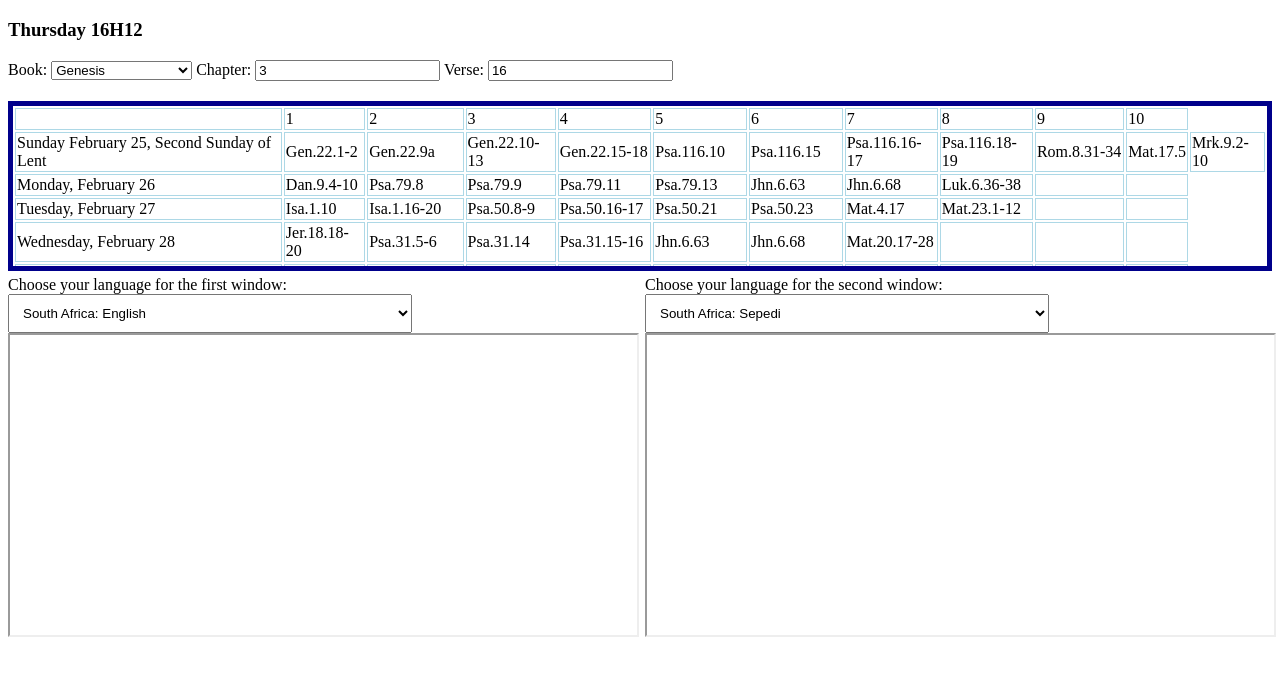
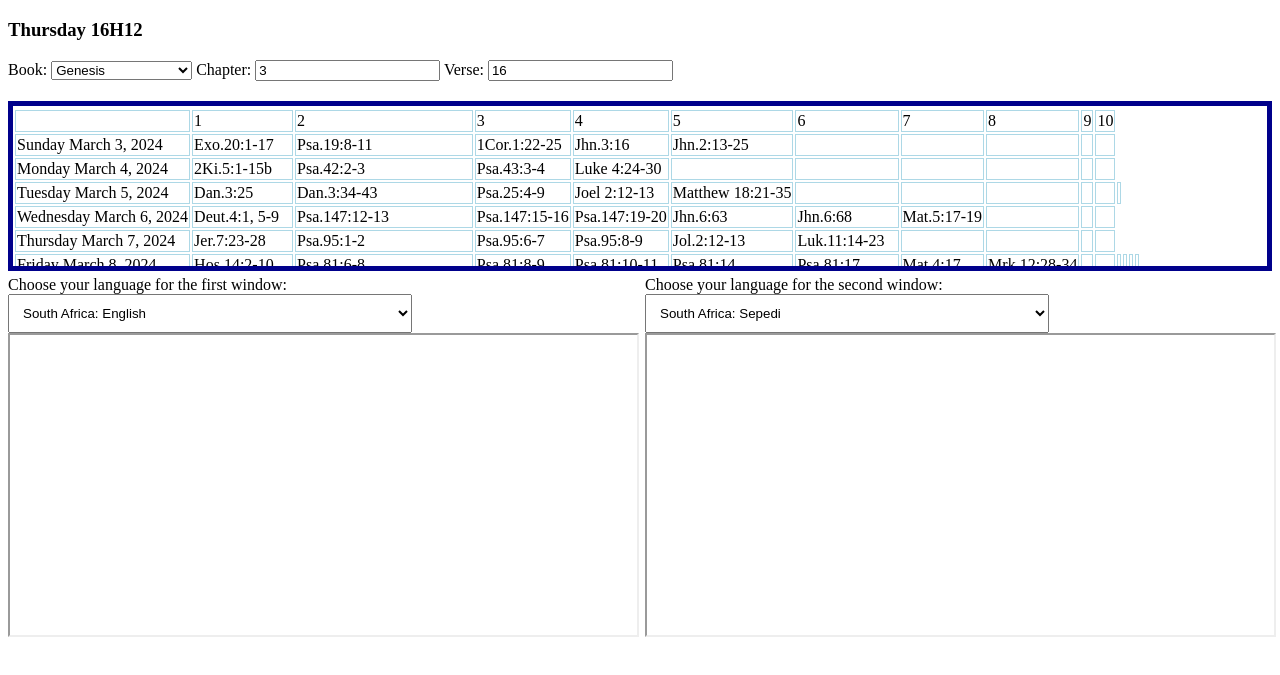
Before and after one commit to ptpare/catholicza, a website: page index.html in a window 1280 px wide. Shown: the part 61-736 px from the top of the page. Drawn offline with Linux system fonts and the light colour scheme.

Commit message:
Update index.html
March week 1 readings were added

```diff
--- a/index.html
+++ b/index.html
@@ -153,10 +153,11 @@ iframe {
   <input type="text" id="verseInput" name="verseInput" value="16">
 </div>
 
-<!-- HTML TABLE 2024 Feb Week 4 -->
+<!-- HTML TABLE 2024 March Week 1 -->
 <div class="bible-table">
 <table id="bible-table">
   <tr>
+<tr>
     <td></td>
     <td>1</td>
     <td>2</td>
@@ -170,113 +171,120 @@ iframe {
     <td>10</td>
   </tr>
   <tr>
-    <td>Sunday February 25, Second Sunday of Lent</td>
-    <td>Gen.22.1-2</td>
-    <td>Gen.22.9a</td>
-    <td>Gen.22.10-13</td>
-    <td>Gen.22.15-18</td>
-    <td>Psa.116.10</td>
-    <td>Psa.116.15</td>
-    <td>Psa.116.16-17</td>
-    <td>Psa.116.18-19</td>
-    <td>Rom.8.31-34</td>
-    <td>Mat.17.5</td>
-    <td>Mrk.9.2-10</td>
-  </tr>
-  <tr>
-    <td>Monday, February 26</td>
-    <td>Dan.9.4-10</td>
-    <td>Psa.79.8</td>
-    <td>Psa.79.9</td>
-    <td>Psa.79.11</td>
-    <td>Psa.79.13</td>
-    <td>Jhn.6.63</td>
-    <td>Jhn.6.68</td>
-    <td>Luk.6.36-38</td>
+    <td>Sunday March 3, 2024</td>
+    <td>Exo.20:1-17</td>
+    <td>Psa.19:8-11</td>
+    <td>1Cor.1:22-25</td>
+    <td>Jhn.3:16</td>
+    <td>Jhn.2:13-25</td>
     <td></td>
     <td></td>
-  </tr>
-  <tr>
-    <td>Tuesday, February 27</td>
-    <td>Isa.1.10</td>
-    <td>Isa.1.16-20</td>
-    <td>Psa.50.8-9</td>
-    <td>Psa.50.16-17</td>
-    <td>Psa.50.21</td>
-    <td>Psa.50.23</td>
-    <td>Mat.4.17</td>
-    <td>Mat.23.1-12</td>
-    <td></td>
-    <td></td>
-  </tr>
-  <tr>
-    <td>Wednesday, February 28</td>
-    <td>Jer.18.18-20</td>
-    <td>Psa.31.5-6</td>
-    <td>Psa.31.14</td>
-    <td>Psa.31.15-16</td>
-    <td>Jhn.6.63</td>
-    <td>Jhn.6.68</td>
-    <td>Mat.20.17-28</td>
     <td></td>
     <td></td>
     <td></td>
   </tr>
   <tr>
-    <td>Thursday, February 29</td>
-    <td>Jer.17.5-10</td>
-    <td>Psa.1.1-2</td>
-    <td>Psa.1.3</td>
-    <td>Psa.1.4</td>
-    <td>Psa.1.6</td>
-    <td>Luk.15.18</td>
-    <td>Luk.16.19-31</td>
+    <td>Monday March 4, 2024</td>
+    <td>2Ki.5:1-15b</td>
+    <td>Psa.42:2-3</td>
+    <td>Psa.43:3-4</td>
+    <td>Luke 4:24-30</td>
+    <td></td>
+    <td></td>
+    <td></td>
     <td></td>
     <td></td>
     <td></td>
   </tr>
   <tr>
-    <td>Friday, March 1</td>
-    <td>Gen.37.3-4</td>
-    <td>Gen.37.12-13a</td>
-    <td>Gen.37.17-28</td>
-    <td>Psa.105.16-17</td>
-    <td>Psa.105.18-19</td>
-    <td>Psa.105.20-21</td>
-    <td>Jhn.3.16</td>
-    <td>Mat.21.33-43</td>
-    <td>Mat.21.45-46</td>
+    <td>Tuesday March 5, 2024</td>
+    <td>Dan.3:25</td>
+	<td>Dan.3:34-43</td>
+    <td>Psa.25:4-9</td>
+    <td>Joel 2:12-13</td>
+    <td>Matthew 18:21-35</td>
+    <td></td>
+    <td></td>
+    <td></td>
+    <td></td>
+    <td></td>
     <td></td>
   </tr>
   <tr>
-    <td>Saturday, March 2</td>
-    <td>Mic.7.14-15</td>
-    <td>Mic.7.18-20</td>
-    <td>Psa.103.1-2</td>
-    <td>Psa.103.3-4</td>
-    <td>Psa.103.9-10</td>
-    <td>Psa.103.11-12</td>
-    <td>Luk.15.18</td>
-    <td>Luk.15.1-3</td>
-    <td>Luk.15.11-32</td>
+ <td>Wednesday March 6, 2024</td>
+    <td>Deut.4:1, 5-9</td>
+    <td>Psa.147:12-13</td>
+    <td>Psa.147:15-16</td>
+    <td>Psa.147:19-20</td>
+    <td>Jhn.6:63</td>
+    <td>Jhn.6:68</td>
+    <td>Mat.5:17-19</td>
+    <td></td>
+    <td></td>
     <td></td>
   </tr>
   <tr>
-    <td>Sunday, March 3, Third Sunday of Lent</td>
-    <td>Exo.20.1-17</td>
-    <td>Psa.19.8</td>
-    <td>Psa.19.9</td>
-    <td>Psa.19.10</td>
-    <td>Psa.19.11</td>
-    <td>1Co.1.22-25</td>
-    <td>Jhn.3.16</td>
-    <td>Jhn.2.13-25</td>
+    <td>Thursday March 7, 2024</td>
+    <td>Jer.7:23-28</td>
+    <td>Psa.95:1-2</td>
+    <td>Psa.95:6-7</td>
+    <td>Psa.95:8-9</td>
+    <td>Jol.2:12-13</td>
+    <td>Luk.11:14-23</td>
+    <td></td>
+    <td></td>
     <td></td>
     <td></td>
   </tr>
-</table>
+  <tr>
+    <td>Friday March 8, 2024</td>
+    <td>Hos.14:2-10</td>
+	<td>Psa.81:6-8</td>
+    <td>Psa.81:8-9</td>
+    <td>Psa.81:10-11</td>
+    <td>Psa.81:14</td>
+    <td>Psa.81:17</td>
+	<td>Mat.4:17</td>
+    <td>Mrk.12:28-34</td>
+    <td></td>
+    <td></td>
+    <td></td>
+    <td></td>
+    <td></td>
+    <td></td>
+  </tr>
+  <tr>
+    <td>Saturday March 9, 2024</td>
+    <td>Hos.6:1-6</td>
+    <td>Psa.51:3-4, 18-19, 20-21ab</td>
+	<td>Hos.6:1-6</td>
+    <td>Psa.51:3-4</td>
+    <td>Psa.51:18-19</td>
+    <td>Psa.51:20-21ab</td>
+	<td>Psa.95:8</td>
+    <td>Luk.18:9-14</td>
+    <td></td>
+    <td></td>
+    <td></td>
+    <td></td>
+    <td></td>
+    <td></td>
+  </tr>
+  <tr>
+   <td>Sunday March 10, 2024</td>
+    <td>2Chr.36:14-16,</td>
+	<td>2Chr.36:19-23</td>
+    <td>Psa.137:3-4</td>
+    <td>Psa.137:5-6</td>
+    <td>Eph.2:4-10</td>
+    <td>Jhn3:16</td>
+    <td>Jhn3:14-21</td>
+    <td></td>
+    <td></td>
+    <td></td>
+  </tr>
+ </table>
 </div>
-
 
 <div class="container">
   <div class="iframe-container">
```
